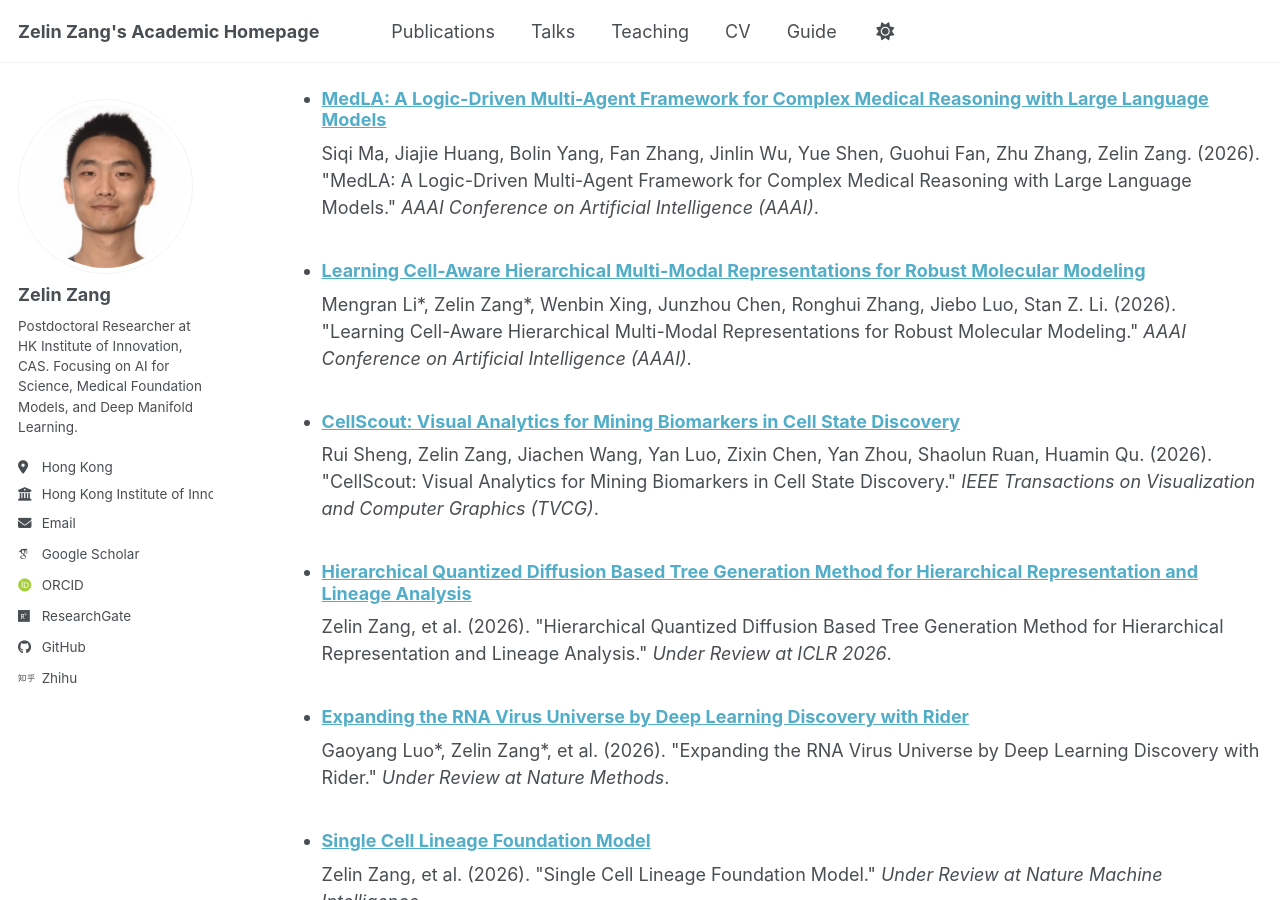
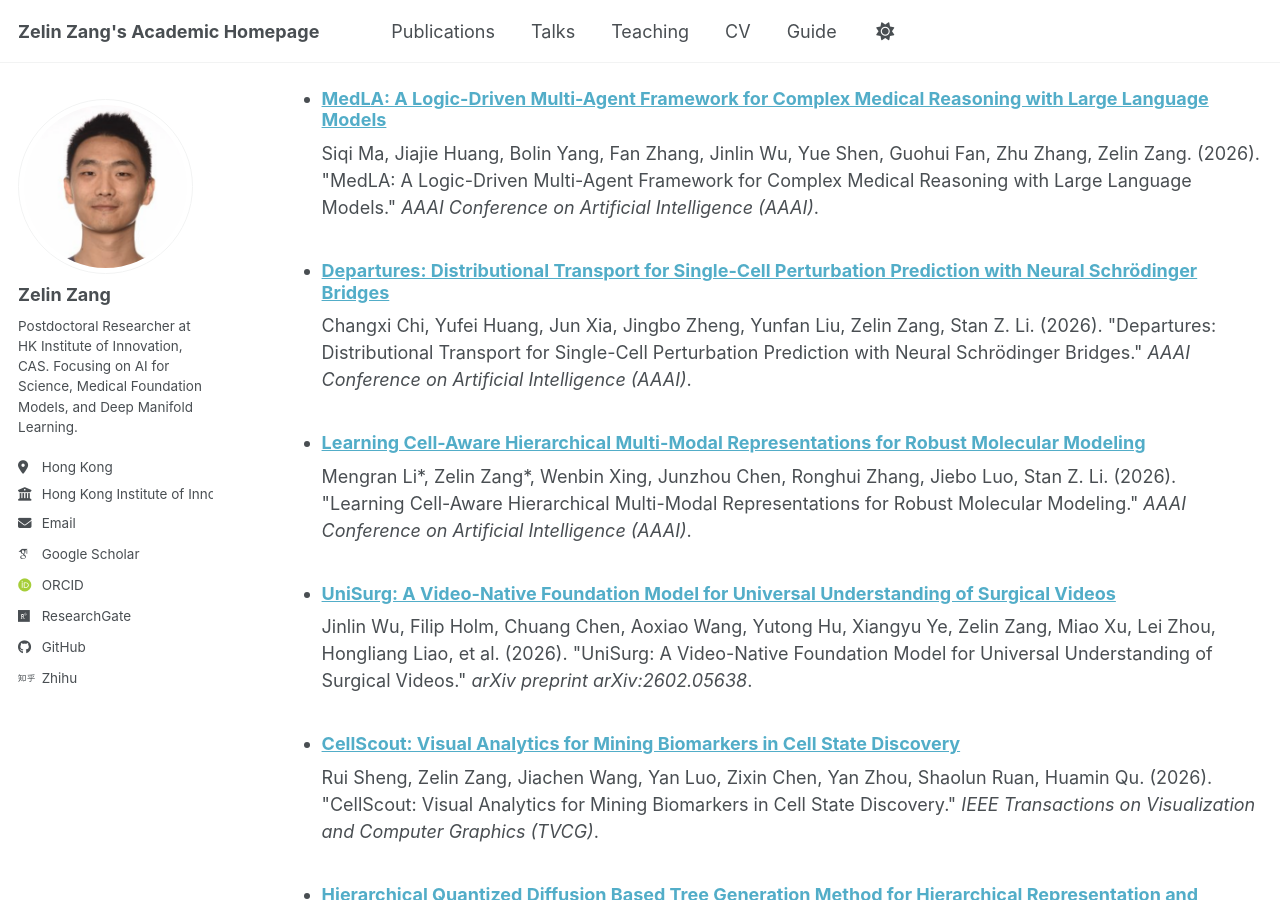
Before and after one commit to zangzelin/zangzelin.github.io, a Jekyll site: the page built from _pages/cv.md, in a window 1280 px wide and 900 px high, scrolled down 2233 px. Built offline with Jekyll 4.4.1, drawn with Linux system fonts in a browser that asks for light colours; some web fonts are replaced; a script bundle is joined from its source files by our own code; library files that are not in the unit come from our copies; some of the changed text lies outside the part shown.

Commit message:
auto push

```diff
--- /dev/null
+++ b/_publications/AgenticEDA.md
@@ -0,0 +1,11 @@
+---
+title: "The Dawn of Agentic EDA: A Survey of Autonomous Digital Chip Design"
+collection: publications
+category: manuscripts
+permalink: /publication/2025-agentic-eda
+excerpt: '<b>Zelin Zang</b>, Yutong Song, Bingo Wing-Kuen Ling, Aoxiao Wang, Fuji Yang, <i>arXiv preprint arXiv:2512.23189</i>, 2025'
+date: 2025-12-01
+venue: 'arXiv preprint arXiv:2512.23189'
+paperurl: 'https://arxiv.org/abs/2512.23189'
+citation: 'Zelin Zang, Yutong Song, Bingo Wing-Kuen Ling, Aoxiao Wang, Fuji Yang. (2025). &quot;The Dawn of Agentic EDA: A Survey of Autonomous Digital Chip Design.&quot; <i>arXiv preprint arXiv:2512.23189</i>.'
+---
--- /dev/null
+++ b/_publications/Departures.md
@@ -0,0 +1,11 @@
+---
+title: "Departures: Distributional Transport for Single-Cell Perturbation Prediction with Neural Schrödinger Bridges"
+collection: publications
+category: conferences
+permalink: /publication/2026-aaai-departures
+excerpt: 'Changxi Chi, Yufei Huang, Jun Xia, Jingbo Zheng, Yunfan Liu, <b>Zelin Zang</b>, Stan Z. Li, <i>AAAI Conference on Artificial Intelligence (AAAI)</i>, 2026, <span class="badge">CCF-A</span>'
+date: 2026-02-20
+venue: 'AAAI Conference on Artificial Intelligence (AAAI)'
+paperurl: 'https://arxiv.org/abs/2511.13124'
+citation: 'Changxi Chi, Yufei Huang, Jun Xia, Jingbo Zheng, Yunfan Liu, Zelin Zang, Stan Z. Li. (2026). &quot;Departures: Distributional Transport for Single-Cell Perturbation Prediction with Neural Schrödinger Bridges.&quot; <i>AAAI Conference on Artificial Intelligence (AAAI)</i>.'
+---
--- /dev/null
+++ b/_publications/UniSurg.md
@@ -0,0 +1,11 @@
+---
+title: "UniSurg: A Video-Native Foundation Model for Universal Understanding of Surgical Videos"
+collection: publications
+category: manuscripts
+permalink: /publication/2026-unisurg
+excerpt: 'Jinlin Wu, Filip Holm, Chuang Chen, Aoxiao Wang, Yutong Hu, Xiangyu Ye, <b>Zelin Zang</b>, Miao Xu, Lei Zhou, Hongliang Liao, et al., <i>arXiv preprint arXiv:2602.05638</i>, 2026'
+date: 2026-02-01
+venue: 'arXiv preprint arXiv:2602.05638'
+paperurl: 'https://arxiv.org/abs/2602.05638'
+citation: 'Jinlin Wu, Filip Holm, Chuang Chen, Aoxiao Wang, Yutong Hu, Xiangyu Ye, Zelin Zang, Miao Xu, Lei Zhou, Hongliang Liao, et al. (2026). &quot;UniSurg: A Video-Native Foundation Model for Universal Understanding of Surgical Videos.&quot; <i>arXiv preprint arXiv:2602.05638</i>.'
+---
```
Also changed, not shown: _pages/about.md (+3 -1 lines).
